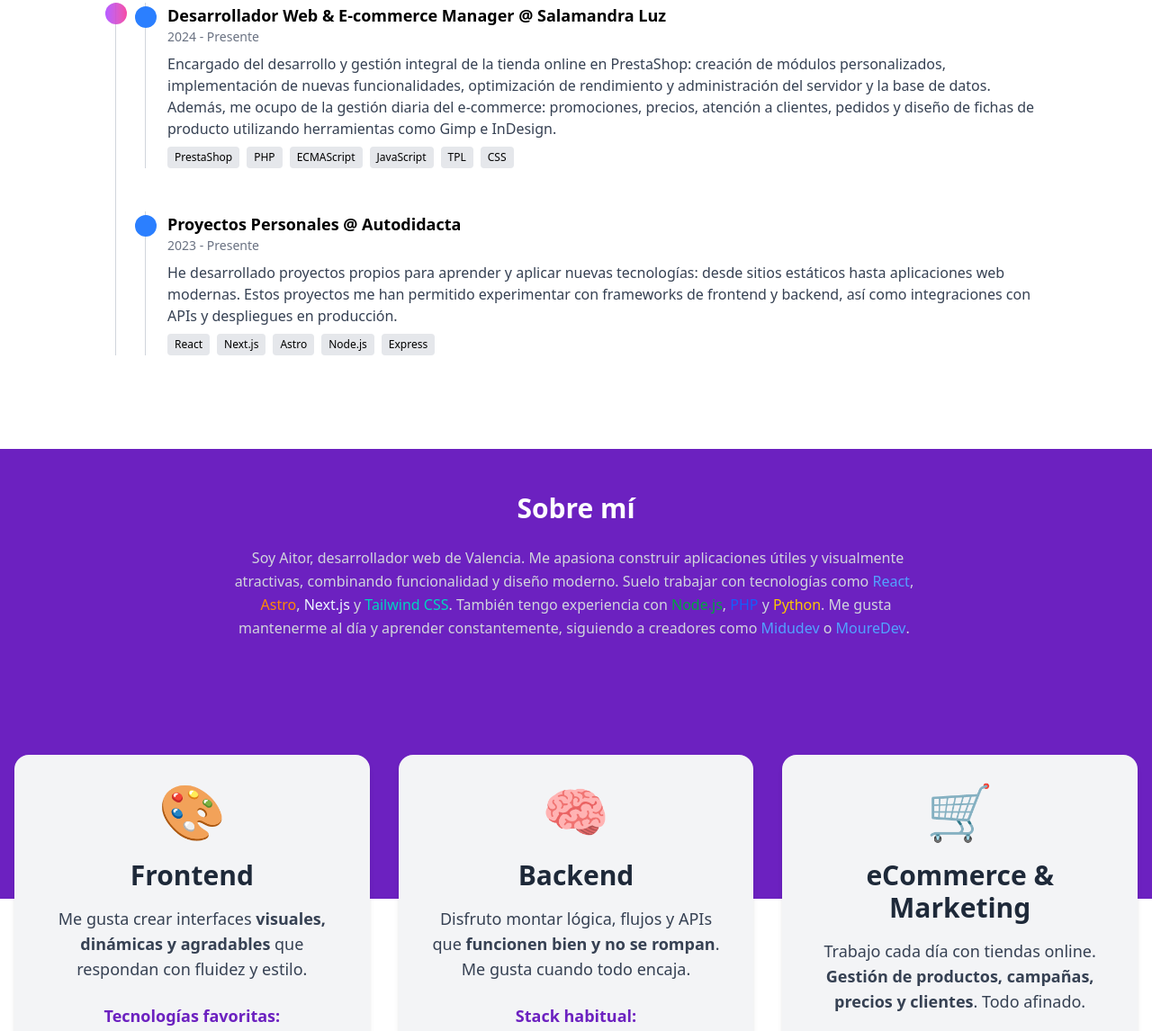
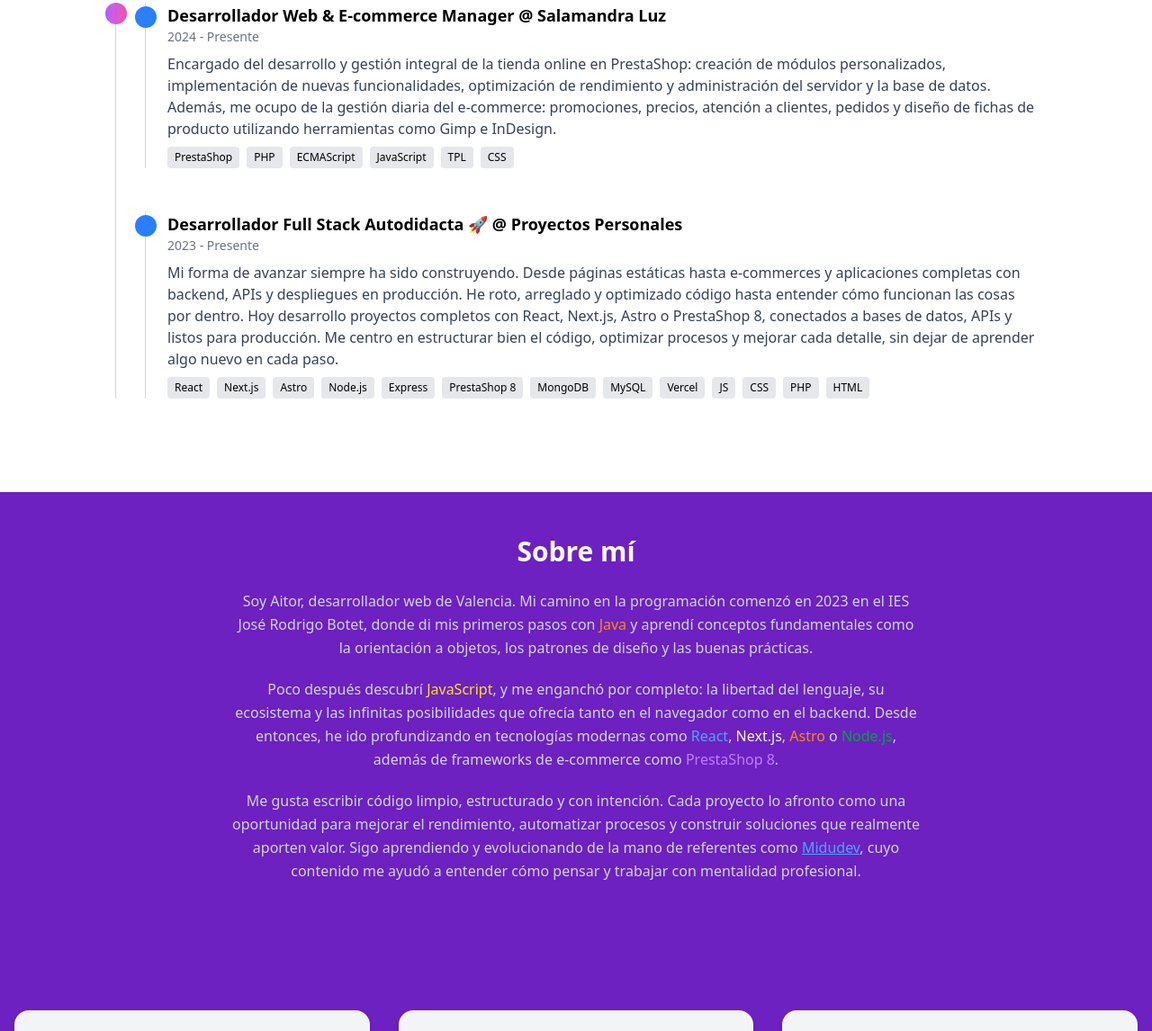
Before and after one commit to Joaiser/portfolio, an Astro site: page / in a window 1280 px wide. Shown: the part 1105-2251 px from the top of the page at 90% size. Built offline with nearby package versions, Linux system fonts and the light colour scheme; Astro itself is replaced by a stand-in of ours; animation ran at ten frames a second.

Commit message:
cambio en el contenido de componentes about, experience y whatido. además, ajuste de estilos para experience y whatido

```diff
--- a/src/components/About.astro
+++ b/src/components/About.astro
@@ -1,43 +1,54 @@
 <section
   id="about"
   data-animate
-  class="bg-[#6c21c0] dark:bg-gradient-to-t dark:from-purple-950 dark:to-gray-950 text-gray-300 dark:text-gray-100 py-12 px-4 h-[500px]"
+  class="bg-[#6c21c0] dark:bg-gradient-to-t dark:from-purple-950 dark:to-gray-950 text-gray-300 dark:text-gray-100 py-12 px-4 h-full"
 >
   <div class="container mx-auto">
-    <article class="flex flex-col justify-center items-center text-center">
+    <article
+      class="flex flex-col justify-center items-center text-center space-y-5"
+    >
       <h2
         id="about-title"
         class="text-2xl sm:text-3xl font-bold mb-6 text-white"
       >
         Sobre mí
       </h2>
-      <p id="about-text" class="max-w-3xl text-base leading-relaxed">
-        Soy Aitor, desarrollador web de Valencia. Me apasiona construir
-        aplicaciones útiles y visualmente atractivas, combinando funcionalidad y
-        diseño moderno. Suelo trabajar con tecnologías como
+
+      <p class="max-w-3xl text-base leading-relaxed">
+        Soy Aitor, desarrollador web de Valencia. Mi camino en la programación
+        comenzó en 2023 en el IES José Rodrigo Botet, donde di mis primeros
+        pasos con <span class="text-orange-400 dark:text-orange-300">Java</span>
+        y aprendí conceptos fundamentales como la orientación a objetos, los patrones
+        de diseño y las buenas prácticas.
+      </p>
+
+      <p class="max-w-3xl text-base leading-relaxed">
+        Poco después descubrí
+        <span class="text-yellow-300 dark:text-yellow-200">JavaScript</span>, y
+        me enganchó por completo: la libertad del lenguaje, su ecosistema y las
+        infinitas posibilidades que ofrecía tanto en el navegador como en el
+        backend. Desde entonces, he ido profundizando en tecnologías modernas
+        como
         <span class="text-blue-400 dark:text-blue-100">React</span>,
-        <span class="text-orange-400 dark:text-orange-300">Astro</span>,
-        <span class="text-blue-50 dark:text-blue-100">Next.js</span> y
-        <span class="text-teal-400 dark:text-teal-300">Tailwind CSS</span>.
-        También tengo experiencia con
-        <span class="text-green-600 dark:text-green-400">Node.js</span>,
-        <span class="text-blue-600 dark:text-blue-400">PHP</span> y
-        <span class="text-yellow-400 dark:text-yellow-300">Python</span>. Me
-        gusta mantenerme al día y aprender constantemente, siguiendo a creadores
-        como
+        <span class="text-blue-50 dark:text-blue-100">Next.js</span>,
+        <span class="text-orange-400 dark:text-orange-300">Astro</span> o
+        <span class="text-green-600 dark:text-green-400">Node.js</span>, además
+        de frameworks de e-commerce como
+        <span class="text-purple-400 dark:text-purple-300">PrestaShop 8</span>.
+      </p>
+
+      <p class="max-w-3xl text-base leading-relaxed">
+        Me gusta escribir código limpio, estructurado y con intención. Cada
+        proyecto lo afronto como una oportunidad para mejorar el rendimiento,
+        automatizar procesos y construir soluciones que realmente aporten valor.
+        Sigo aprendiendo y evolucionando de la mano de referentes como
         <a
           href="https://www.youtube.com/c/Midudev"
           target="_blank"
           rel="noopener"
           class="underline text-blue-400">Midudev</a
-        >
-        o
-        <a
-          href="https://www.youtube.com/@mouredev"
-          target="_blank"
-          rel="noopener"
-          class="underline text-blue-400">MoureDev</a
-        >.
+        >, cuyo contenido me ayudó a entender cómo pensar y trabajar con
+        mentalidad profesional.
       </p>
     </article>
   </div>
--- a/src/components/Experience.astro
+++ b/src/components/Experience.astro
@@ -48,11 +48,25 @@ import ExperienceCard from "./ExperienceCard.astro";
       <div class="experience-card opacity-0 translate-y-8">
         <div class="experience-card opacity-0 translate-y-8">
           <ExperienceCard
-            role="Proyectos Personales"
-            company="Autodidacta"
+            role="Desarrollador Full Stack Autodidacta 🚀"
+            company="Proyectos Personales"
             period="2023 - Presente"
-            description="He desarrollado proyectos propios para aprender y aplicar nuevas tecnologías: desde sitios estáticos hasta aplicaciones web modernas. Estos proyectos me han permitido experimentar con frameworks de frontend y backend, así como integraciones con APIs y despliegues en producción."
-            tech={["React", "Next.js", "Astro", "Node.js", "Express"]}
+            description="Mi forma de avanzar siempre ha sido construyendo. Desde páginas estáticas hasta e-commerces y aplicaciones completas con backend, APIs y despliegues en producción. He roto, arreglado y optimizado código hasta entender cómo funcionan las cosas por dentro. Hoy desarrollo proyectos completos con React, Next.js, Astro o PrestaShop 8, conectados a bases de datos, APIs y listos para producción. Me centro en estructurar bien el código, optimizar procesos y mejorar cada detalle, sin dejar de aprender algo nuevo en cada paso."
+            tech={[
+              "React",
+              "Next.js",
+              "Astro",
+              "Node.js",
+              "Express",
+              "PrestaShop 8",
+              "MongoDB",
+              "MySQL",
+              "Vercel",
+              "JS",
+              "CSS",
+              "PHP",
+              "HTML",
+            ]}
           />
         </div>
       </div>
--- a/src/components/whatIDo.astro
+++ b/src/components/whatIDo.astro
@@ -33,7 +33,9 @@ const skills = [
   id="skills"
   class="bg-white pt-32 px-4 relative dark:bg-gradient-to-b dark:from-purple-950 dark:via-purple-800 dark:to-purple-950"
 >
-  <div class="container mx-auto relative -mt-[18rem]">
+  <div
+    class="container mx-auto relative -mt-[12rem] md:-mt-[20rem] lg:-mt-[22rem]"
+  >
     <div class="grid grid-cols-1 lg:grid-cols-3 gap-8">
       {
         skills.map((block) => (
```
